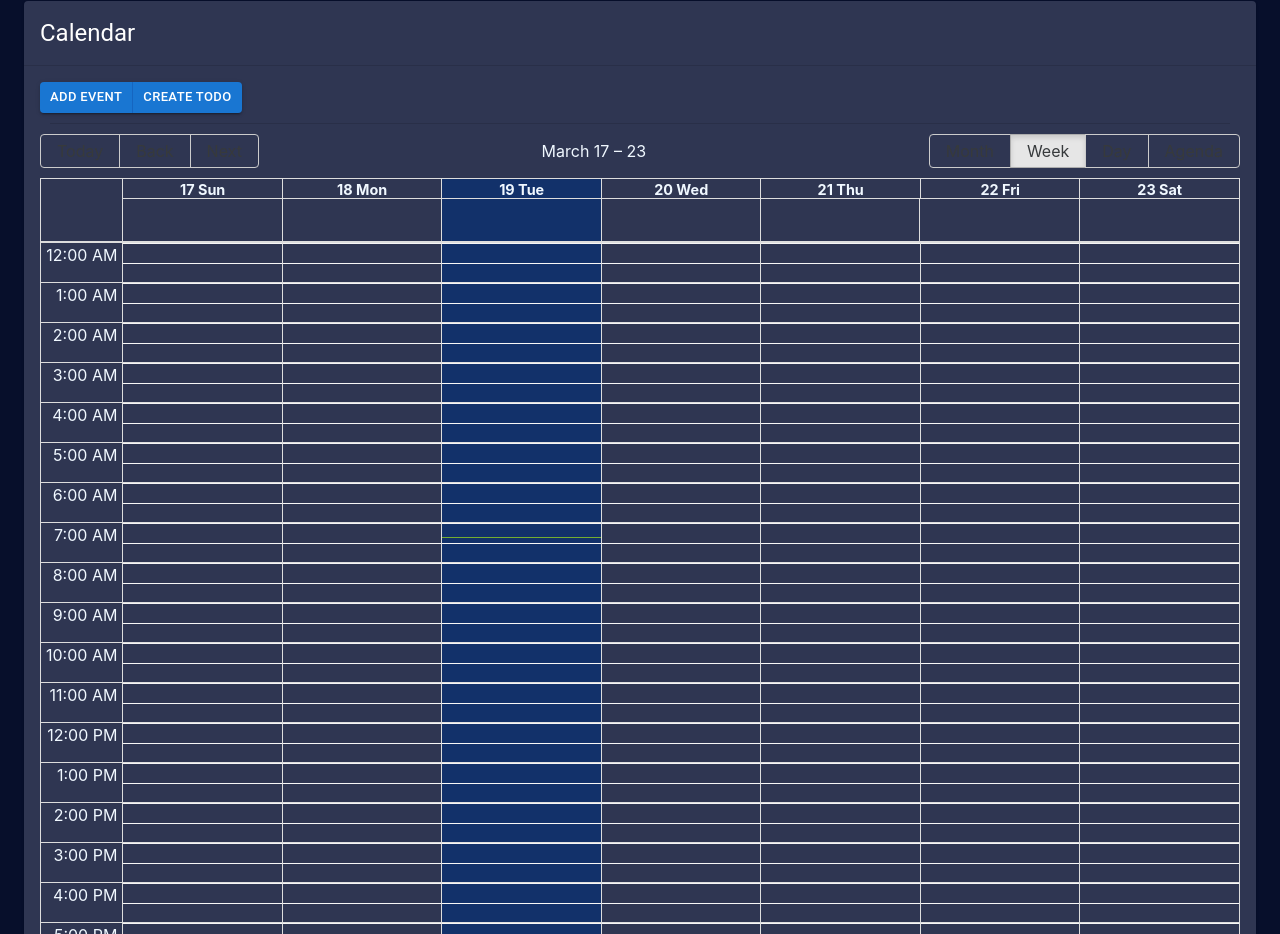
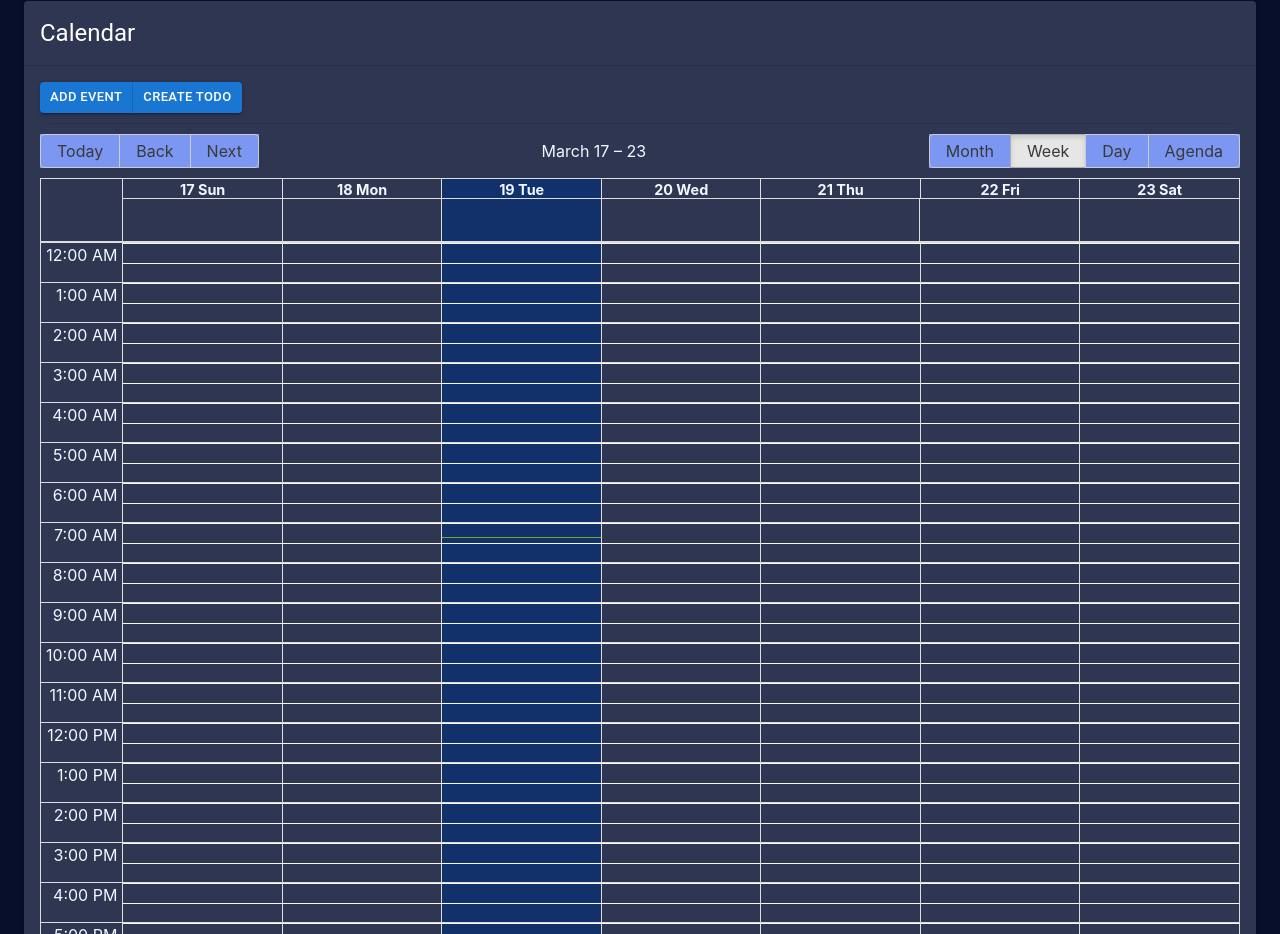
Before and after one commit to faresh9/ihsan, a React (Vite) app in the folder frontend_react/: page /DashBoard in a window 1280 px wide. Shown: the part 1079-2013 px from the top of the page. Built offline with nearby package versions, Linux system fonts and the light colour scheme; no server answers.

Commit message:
button color

```diff
--- a/frontend_react/styles/calendar.css
+++ b/frontend_react/styles/calendar.css
@@ -15,3 +15,7 @@
   .rbc-today {
     background-color: #12316a;
   }
+
+  .rbc-btn-group{
+    background-color: rgb(124, 151, 241);
+  }
```
Also changed, not shown: 1 other file (tests, documents, lock files or other folders).
